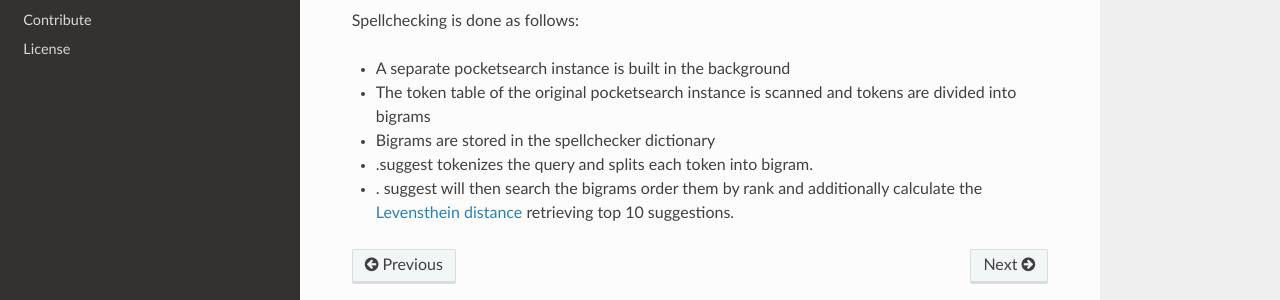
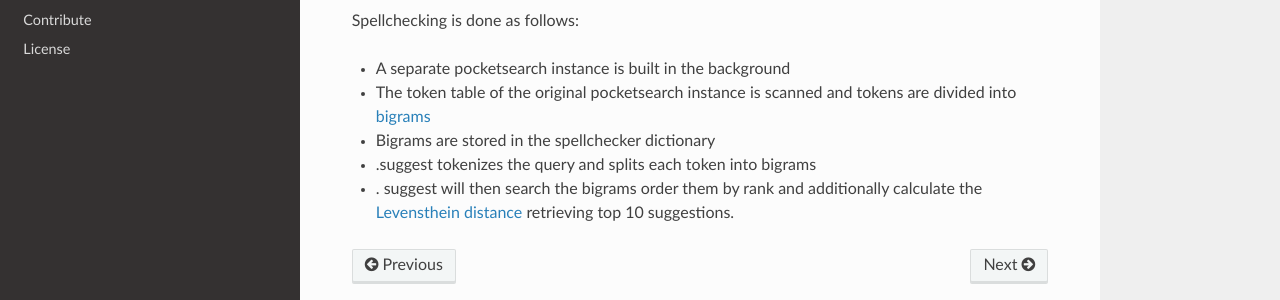
Before and after one commit to kaykay-dv/pocketsearch, a Sphinx documentation site: the page built from docs/spellchecker.md, in a window 1280 px wide and 900 px high, scrolled down 849 px. Shown: the part 487-787 px from the top of the window. Built offline with Sphinx 7.4.7 and the Read the Docs theme 2.0.0, drawn with Linux system fonts in a browser that asks for light colours.

Commit message:
Updated documentation

```diff
--- a/docs/spellchecker.md
+++ b/docs/spellchecker.md
@@ -66,7 +66,7 @@
 Spellchecking is done as follows:
 
 * A separate pocketsearch instance is built in the background
-* The token table of the original pocketsearch instance is scanned and tokens are divided into bigrams
+* The token table of the original pocketsearch instance is scanned and tokens are divided into [bigrams](https://en.wikipedia.org/wiki/Bigram)
 * Bigrams are stored in the spellchecker dictionary
-* .suggest tokenizes the query and splits each token into bigram.
+* .suggest tokenizes the query and splits each token into bigrams
 * . suggest will then search the bigrams order them by rank and additionally calculate the [Levensthein distance](https://en.wikipedia.org/wiki/Levenshtein_distance) retrieving top 10 suggestions.
```
